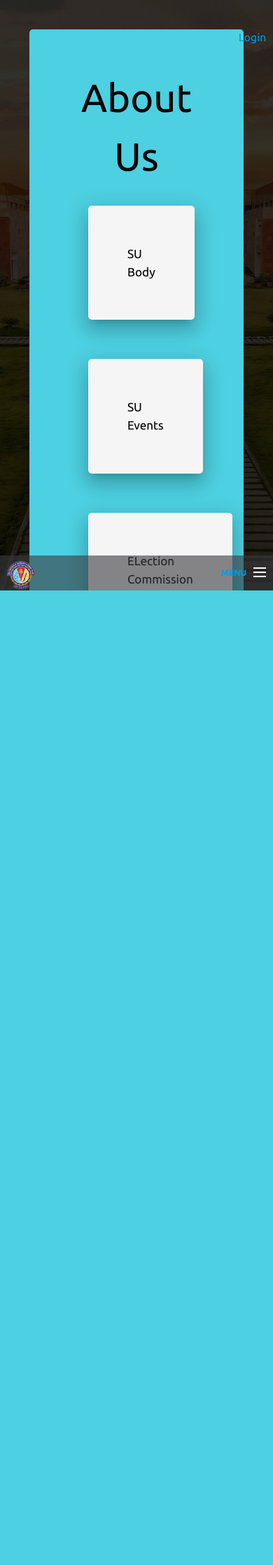
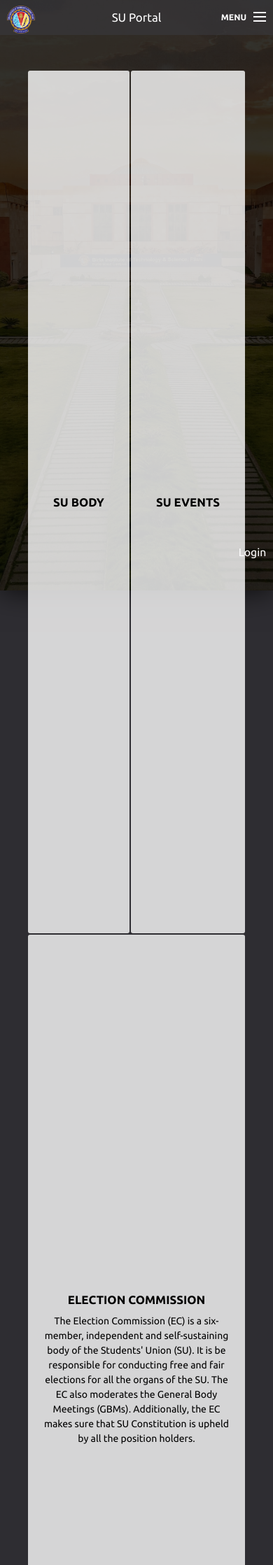
Before and after one commit to bits-su/SU-Portal, a Django app: page /aboutus/ in a window 390 px wide. Shown: the top 2237 px of the page at 70% size. Before the commit the page ends 844 px from the top, so only its background shows below. Run offline with Django 3.2, Linux system fonts and the light colour scheme; some libraries are stand-ins or nearby versions.

Commit message:
front: about: change few styles. made more responsive

```diff
--- a/app/static/app/stylesheets/aboutus.css
+++ b/app/static/app/stylesheets/aboutus.css
@@ -1,4 +1,4 @@
-*{
+/* *{
     margin:0;
     padding:0;
 }
@@ -32,7 +32,7 @@
 a > div{
     border-radius:5px;
     color:black;
-    padding:4em;
+    padding:1em;
     margin:2em;
 }
 p{
@@ -58,4 +58,45 @@ p{
 }
 .btn:hover{
     color:white;
+} */
+#c-con {
+    display: flex;
+    justify-content: center;
 }
+#cards{
+    display: flex;
+    flex-wrap: wrap;
+    justify-content: space-between;
+    padding-top: 100px;
+    width: 80vw;
+}
+.carde {
+    min-width: 25.6vw;
+    text-align: center;
+    color: black;
+    flex-grow: 1;
+    background-color: rgba(255,255,255,0.8);
+    border-radius: 3px;
+    min-height: 25.6vw;
+    margin: 1px;
+}
+.content {
+    display: flex;
+    flex-direction: column;
+    height: 100%;
+    justify-content: center;
+    align-items: center;
+}
+.info {
+    max-width: 90%;
+}
+.content a {
+    color: black;
+    font-weight: bold;
+}
+.title {
+    text-transform: uppercase;
+    font-weight: bold;
+    font-size: 1.2em;
+    padding: 2vw;
+}
--- a/app/static/app/stylesheets/home.css
+++ b/app/static/app/stylesheets/home.css
@@ -60,7 +60,7 @@ Main components
 #cd-main-content {
     position: relative;
     height: 100%;
-    overflow: hidden;
+    /* overflow: hidden; */
     background-color: #3a393f;
     /* slightly visible only when we resize this element */
     box-shadow: 0 0 40px rgba(0, 0, 0, 0.8);
@@ -93,6 +93,7 @@ Main components
     height: 100%;
     background: url("/static/app/bphc.jpeg") no-repeat center center;
     background-size: cover;
+    background-attachment: fixed;
     z-index: 0;
 }
 #cd-intro h1 {
@@ -143,7 +144,7 @@ Main components
 
 .cd-header {
     position: absolute;
-    bottom: 0;
+    top: 0;
     left: 0;
     width: 100%;
     height: 50px;
@@ -152,6 +153,10 @@ Main components
     -webkit-transition: background 0.2s;
     -moz-transition: background 0.2s;
     transition: background 0.2s;
+    display: flex;
+    flex-direction: row;
+    align-items: center;
+    justify-content: center;
 }
 @media only screen and (min-width: 768px) {
     .cd-header {
@@ -185,10 +190,18 @@ Main components
 #cd-logo img {
     display: block;
 }
+#title {
+    font-size: 1.2em;
+    color: white;
+}
 @media only screen and (min-width: 768px) {
     #cd-logo {
         left: 20px;
         top: 24px;
+    }
+    #title {
+        top: 24px;
+        left: 120px;
     }
 }
 @media only screen and (min-width: 1170px) {
@@ -430,9 +443,9 @@ Main components
     z-index: -1;
 }
 #login {
-    position: absolute;
+    position: fixed;
     color: white;
-    top: 5%;
+    bottom: 5%;
     right: 2.5%;
     text-align: center;
     font-size: 18px;
@@ -547,62 +560,6 @@ input {
 #login-failed-message {
     color:red;
 }
- a {
-    color: black;
-} */
-
- body {
-  font-family: 'Open Sans', 'sans-serif';
-  color: #cecece;
-  background: #222;
-  overflow: hidden;
-}
-
-.item-1,
-.item-2,
-.item-3 {
-    position: absolute;
-  display: block;
-    top: 2em;
-
-  width: 60%;
-
-  font-size: 2em;
-
-    animation-duration: 20s;
-    animation-timing-function: ease-in-out;
-    animation-iteration-count: infinite;
-}
-
-.item-1{
-    animation-name: anim-1;
-}
-
-.item-2{
-    animation-name: anim-2;
-}
-
-.item-3{
-    animation-name: anim-3;
-}
-
-@keyframes anim-1 {
-    0%, 8.3% { left: -100%; opacity: 0; }
-  8.3%,25% { left: 25%; opacity: 1; }
-  33.33%, 100% { left: 110%; opacity: 0; }
-}
-
-@keyframes anim-2 {
-    0%, 33.33% { left: -100%; opacity: 0; }
-  41.63%, 58.29% { left: 25%; opacity: 1; }
-  66.66%, 100% { left: 110%; opacity: 0; }
-}
-
-@keyframes anim-3 {
-    0%, 66.66% { left: -100%; opacity: 0; }
-  74.96%, 91.62% { left: 25%; opacity: 1; }
-  100% { left: 110%; opacity: 0; }
-}
 #bus-menu{
     display:flex;
     flex-direction: row;
--- a/templates/aboutus.html
+++ b/templates/aboutus.html
@@ -10,8 +10,8 @@
 
 
 {% block content %}
-<div class="grid">
-    <div class="sections #4dd0e1 cyan lighten-2">
+<!-- <div class="grid">
+    <div>
 
             <div id="modal1" class="modal z-depth-4 #e3f2fd blue lighten-5">
                     <div class="modal-content">
@@ -63,5 +63,62 @@
                 <a href="ngos/"><div class="#f5f5f5 grey lighten-4 z-depth-4"><span class="flow-text">Societies and NGOs</span></div></a>
         </div>
     </div>
+</div> -->
+<div id="c-con">
+    <div id="cards">
+        <div class="carde">
+            <div class="content">
+                <p class="title"><a href="#">SU Body</a></p>
+            </div>
+        </div>
+        <div class="carde">
+            <div class="content">
+                <p class="title">SU Events</p>
+            </div>
+        </div>
+        <div class="carde">
+            <div class="content">
+                <p class="title">Election Commission</p>
+                <p class="info">The Election Commission (EC) is a six-member, independent and self-sustaining body of the Students' Union (SU). It is be responsible for conducting free and fair elections for all the organs of the SU. The EC also moderates the General Body Meetings (GBMs). Additionally, the EC makes sure that SU Constitution is upheld by all the position holders.</p>
+            </div>
+        </div>
+        <div class="carde">
+            <div class="content">
+                <p class="title">Corroboration and review committee</p>
+                <p class="info">The Corroboration and Review Committee is a  6-membered neutral body. The CRC audits all receipts and expenditures of the Student Union Council (including the 4 major annuals fests). The CRC is also responsible for scrutinizing and approving the budgets of the above activities and for maintaining and enforcing the Procedure Manual of BPHC.</p>
+            </div>
+        </div>
+        <div class="carde">
+            <div class="content">
+                <p class="title">Students mess council</p>
+                <p class="info">SMC’s are responsible for addressing concerns regarding all mess affairs. They serve as a bridge between mess caterers and the Union.SMC consists of 5 members elected by the Union.SMC also has a feedback page, where every query, suggestion and criticism is appreciated and properly evaluated leading to continual improvement. SMC makes sure that the terms in the contract are being met. SMC also gives suggestions to the Administration about the vendors in the campus. To sumit complaints agaist food stalls or mess food, click <a href="https://docs.google.com/forms/d/e/1FAIpQLSc1XRjTRXL-GKtlylSBLZLtyEXnn3WGkVJnuNJaiz7vA-u2Fw/viewform">Here</a></p>
+            </div>
+        </div>
+        <div class="carde">
+            <div class="content">
+                <p class="title"><a href="clubs/">Clubs</a></p>
+                <p class="info"><a href="clubs/">Know More</a></p>
+            </div>
+        </div>
+        <div class="carde">
+            <div class="content">
+                <p class="title"><a href="depts/">Departments</a></p>
+                <p class="info"><a href="depts/">Know More</a></p>
+            </div>
+        </div>
+        <div class="carde">
+            <div class="content">
+                <p class="title"><a href="techassoc/">Tech Assocs</a></p>
+                <p class="info"><a href="techassoc/">Know More</a></p>
+            </div>
+        </div>
+        <div class="carde">
+            <div class="content">
+                <p class="title"><a href="ngos/">Societies and NGOs</a></p>
+                <p class="info"><a href="ngos/">Know More</a></p>
+            </div>
+        </div>
+    </div>
 </div>
+
 {% endblock %}>
--- a/templates/base.html
+++ b/templates/base.html
@@ -4,7 +4,7 @@
         <link type="text/css" rel="stylesheet" href="{% static 'materialize/bin/materialize.css' %}"  media="screen,projection"/>
         <link rel="stylesheet" href="{% static "app/stylesheets/home.css" %}">
         <link rel="stylesheet" href="{% static "app/stylesheets/simpleview.css" %}">
-        <link type="text/css" rel="stylesheet" href="{% static 'materialize/bin/materialize.css' %}"  media="screen,projection"/>
+
         <script src="https://cdnjs.cloudflare.com/ajax/libs/modernizr/2.8.3/modernizr.min.js" type="text/javascript"></script>
         <link href='https://fonts.googleapis.com/css?family=Ubuntu:400,700' rel='stylesheet' type='text/css'>
         <script src="https://cdnjs.cloudflare.com/ajax/libs/jquery/2.1.3/jquery.min.js" charset="utf-8"></script>
@@ -23,6 +23,9 @@
                 </div>
                 <header class="cd-header">
                     <div id="cd-logo"><a href="/"><img src="{% static "app/logo.png" %}" alt="Logo" style="height:40px;"></a></div>
+                    <div id="title">
+                        SU Portal
+                    </div>
                     <a class="cd-menu-trigger" href="#main-nav">Menu<span></span></a>
                 </header>
                 <div class="cd-blurred-bg"></div>
```
